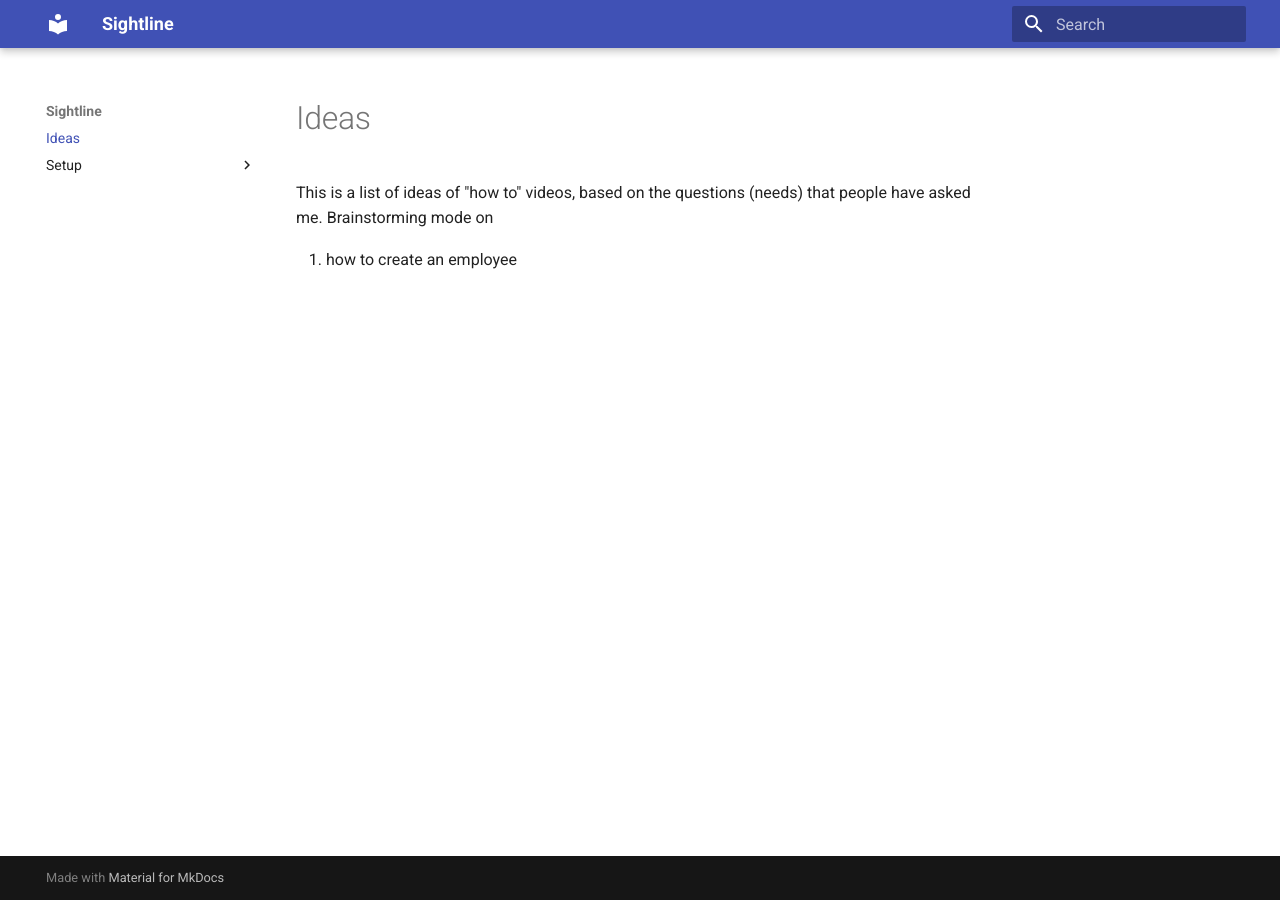
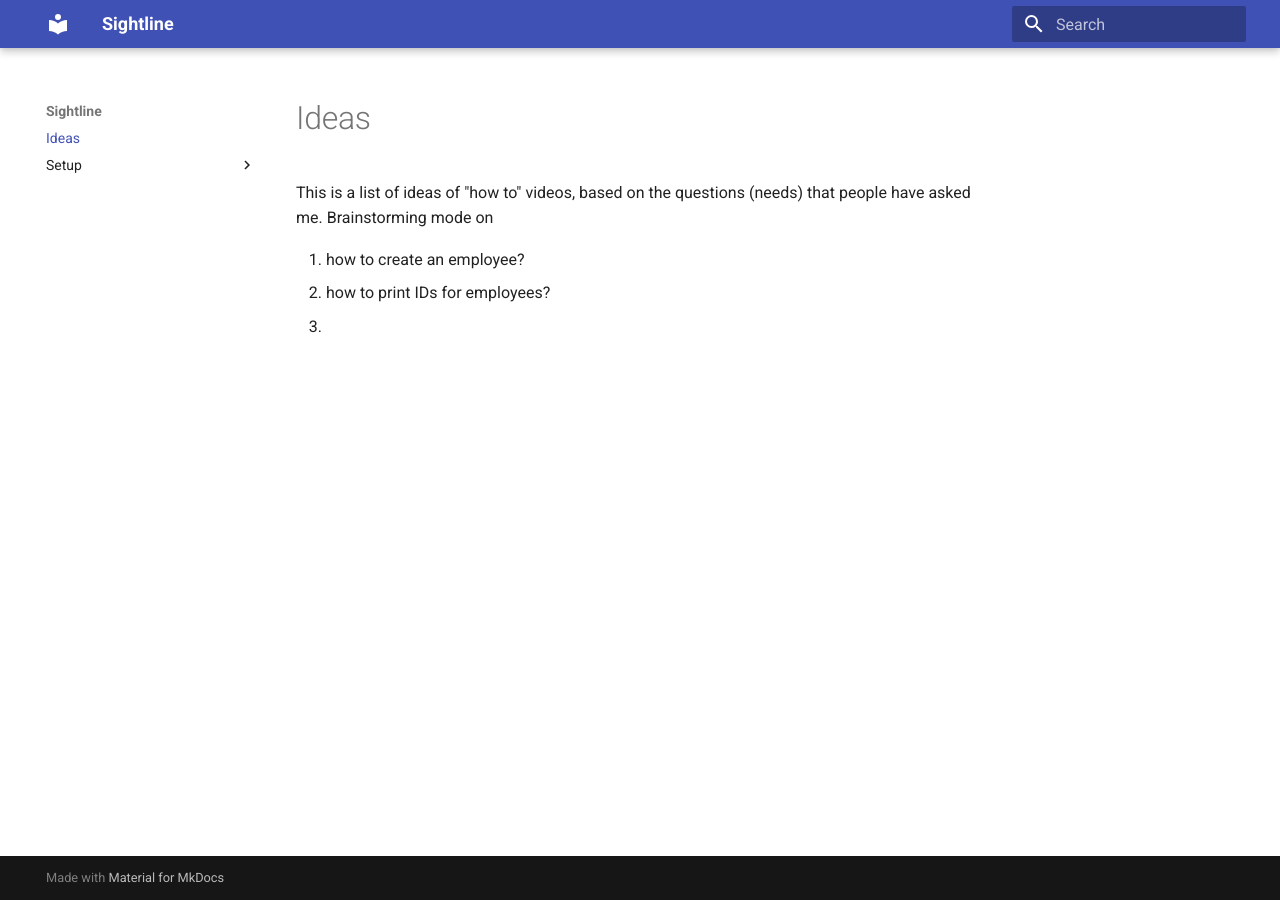
Before and after one commit to LZTek-io/LTek-io, an MkDocs documentation site: the page built from docs/Ideas.md, in a window 1280 px wide. Built offline with MkDocs 1.6.1 and Material for MkDocs 9.7.7, drawn with Linux system fonts in a browser that asks for light colours.

Commit message:
create a temporary file (to get familiar with replit) and I'm creating a list of ideas for videos/topics

```diff
--- a/docs/Ideas.md
+++ b/docs/Ideas.md
@@ -1,3 +1,5 @@
 This is a list of ideas of "how to" videos, based on the questions (needs) that people have asked me. Brainstorming mode on
 
-1. how to create an employee
+1. how to create an employee?
+2. how to print IDs for employees?
+3.
```
